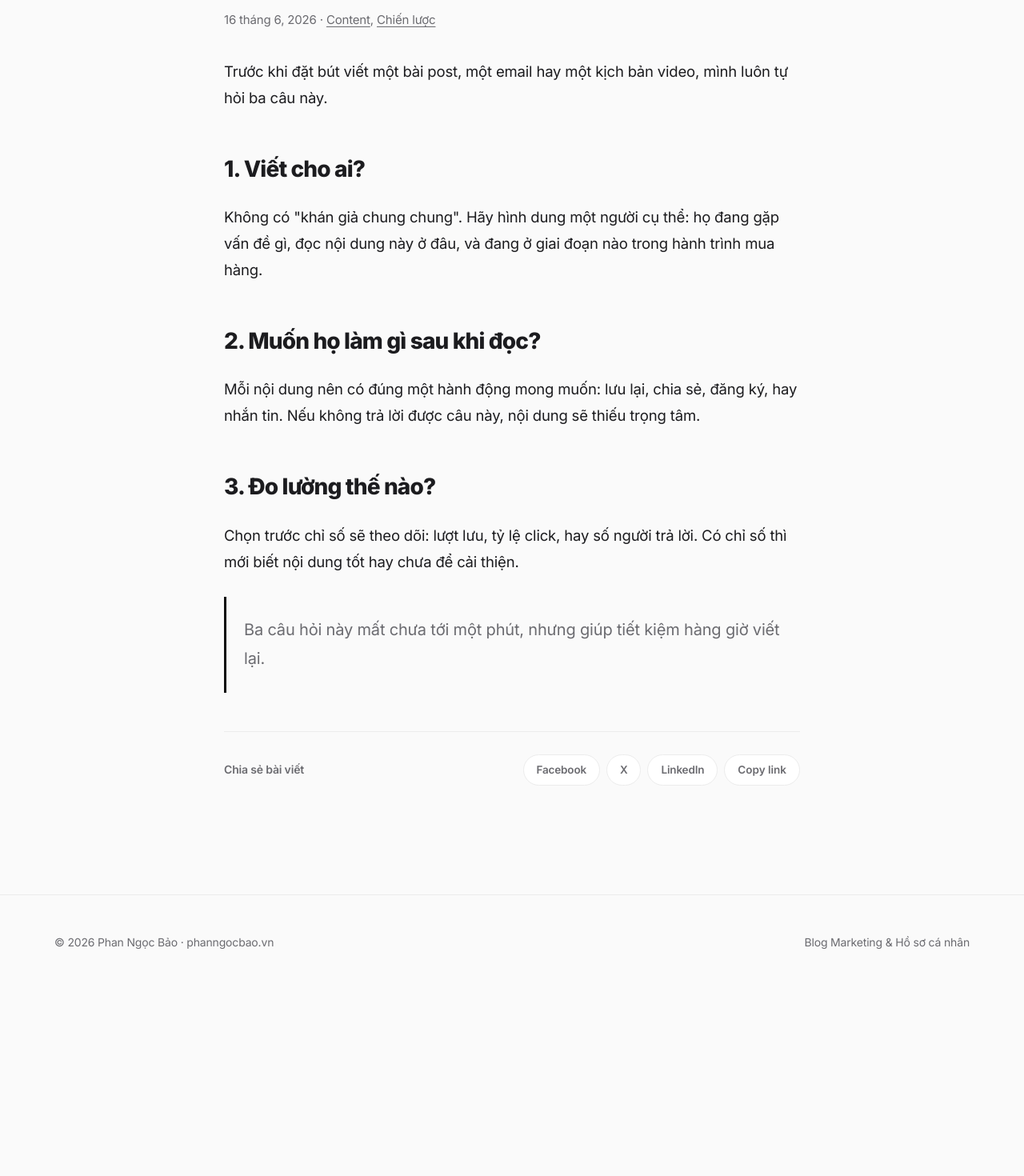
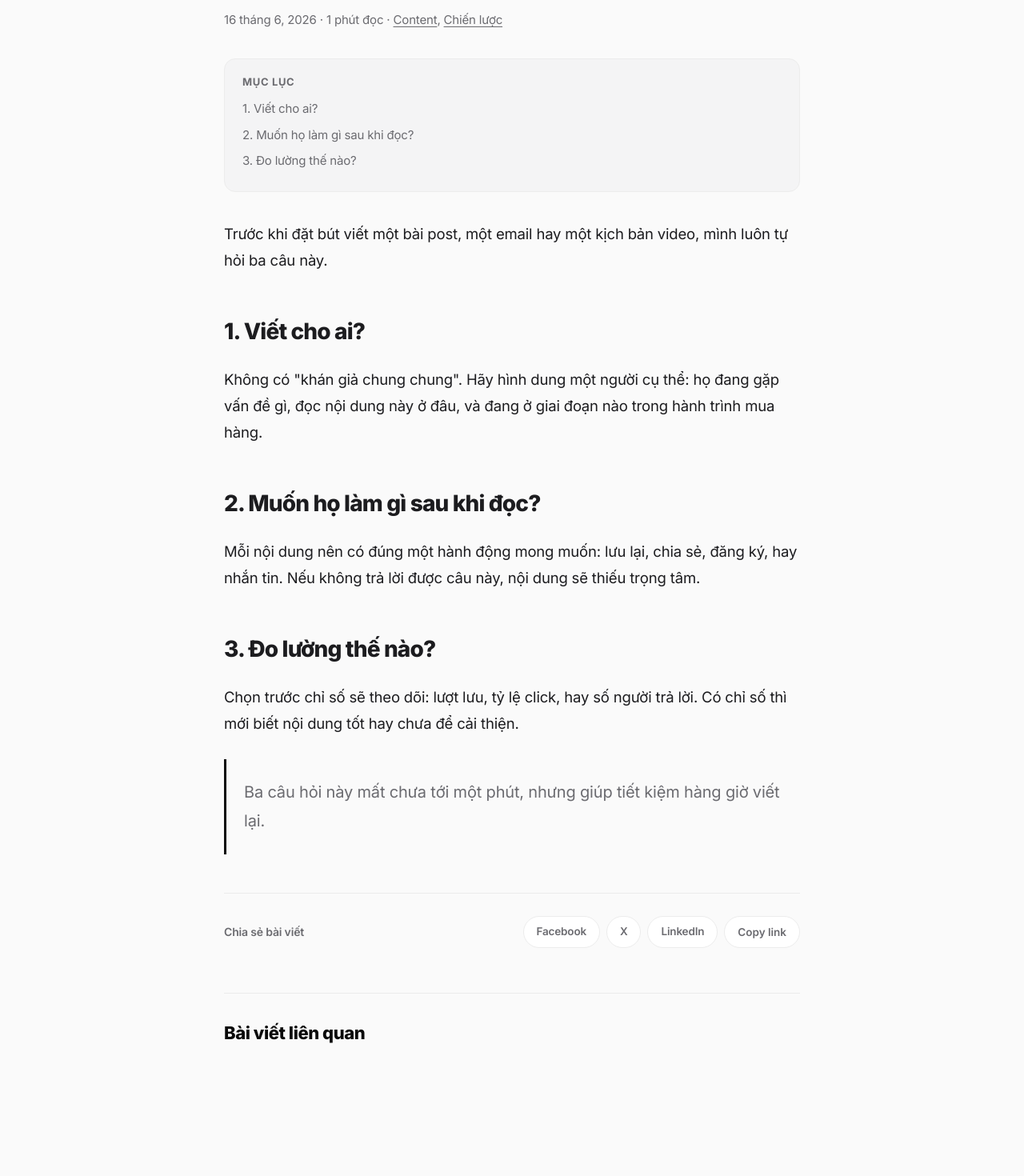
Before and after one commit to baoback/phanngocbao-website, a Next.js app in the folder website/: page /blog/3-cau-hoi-truoc-khi-lam-content/ in a window 1280 px wide. Shown: the part 780-2250 px from the top of the page at 80% size. Before the commit the page ends 2018 px from the top, so only its background shows below. Built offline with nearby package versions, Linux system fonts and the light colour scheme.

Commit message:
Add files via upload

```diff
--- a/website/app/blog/[slug]/page.jsx
+++ b/website/app/blog/[slug]/page.jsx
@@ -1,7 +1,8 @@
 import Link from 'next/link';
 import { notFound } from 'next/navigation';
-import { getAllPosts, getPostBySlug } from '@/lib/posts';
+import { getAllPosts, getPostBySlug, getRelatedPosts } from '@/lib/posts';
 import ShareBar from '@/app/components/ShareBar';
+import PostCard from '@/app/components/PostCard';
 
 export function generateStaticParams() {
   return getAllPosts().map((p) => ({ slug: p.slug }));
@@ -11,13 +12,25 @@ export async function generateMetadata({ params }) {
   const { slug } = await params;
   const post = getPostBySlug(slug);
   if (!post) return {};
+  const url = `https://phanngocbao.vn/blog/${slug}/`;
+  const images = post.cover ? [post.cover] : [];
   return {
     title: `${post.title} · Phan Ngọc Bảo`,
     description: post.description,
+    alternates: { canonical: url },
     openGraph: {
       title: post.title,
       description: post.description,
-      images: post.cover ? [post.cover] : [],
+      url,
+      type: 'article',
+      publishedTime: post.pubDate,
+      images,
+    },
+    twitter: {
+      card: 'summary_large_image',
+      title: post.title,
+      description: post.description,
+      images,
     },
   };
 }
@@ -33,14 +46,32 @@ export default async function BlogPost({ params }) {
     year: 'numeric',
   });
   const url = `https://phanngocbao.vn/blog/${slug}/`;
+  const related = getRelatedPosts(slug, post.tags, 3);
+
+  const jsonLd = {
+    '@context': 'https://schema.org',
+    '@type': 'BlogPosting',
+    headline: post.title,
+    description: post.description,
+    datePublished: post.pubDate,
+    dateModified: post.pubDate,
+    author: { '@type': 'Person', name: 'Phan Ngọc Bảo', url: 'https://phanngocbao.vn/about' },
+    publisher: { '@type': 'Person', name: 'Phan Ngọc Bảo' },
+    mainEntityOfPage: { '@type': 'WebPage', '@id': url },
+    ...(post.cover ? { image: [post.cover] } : {}),
+  };
 
   return (
     <article className="post container">
+      <script
+        type="application/ld+json"
+        dangerouslySetInnerHTML={{ __html: JSON.stringify(jsonLd) }}
+      />
       <Link href="/" className="back-link">← Tất cả bài viết</Link>
       {post.cover && <img className="cover" src={post.cover} alt={post.title} />}
       <h1>{post.title}</h1>
       <div className="post-meta">
-        {dateStr}
+        {dateStr} · {post.readingTime} phút đọc
         {post.tags.length > 0 && (
           <>
             {' · '}
@@ -53,8 +84,33 @@ export default async function BlogPost({ params }) {
           </>
         )}
       </div>
+
+      {post.headings.length >= 3 && (
+        <nav className="toc" aria-label="Mục lục">
+          <p className="toc-title">Mục lục</p>
+          <ul>
+            {post.headings.map((h) => (
+              <li key={h.id} className={h.level === 3 ? 'toc-sub' : ''}>
+                <a href={`#${h.id}`}>{h.text}</a>
+              </li>
+            ))}
+          </ul>
+        </nav>
+      )}
+
       <div className="post-body" dangerouslySetInnerHTML={{ __html: post.html }} />
       <ShareBar url={url} title={post.title} />
+
+      {related.length > 0 && (
+        <section className="related">
+          <h2 className="related-title">Bài viết liên quan</h2>
+          <div className="related-grid">
+            {related.map((p) => (
+              <PostCard key={p.slug} post={p} />
+            ))}
+          </div>
+        </section>
+      )}
     </article>
   );
 }
```
